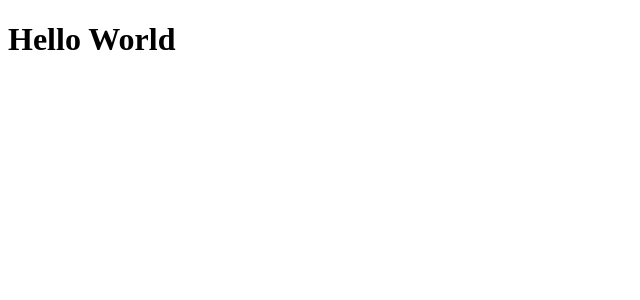
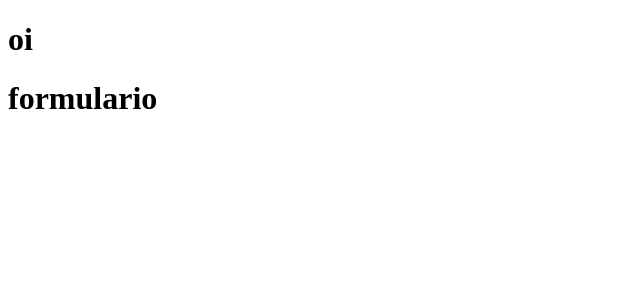
Before and after one commit to imVituZeron/cretidas-challenge, a React (Create React App) app: page / in a window 1280 px wide. Shown: the top 300 px of the page, without its empty margins (0-640 px from the left). Built offline with nearby package versions, Linux system fonts and the light colour scheme.

Commit message:
montando a estrutura de components principais do projeto

```diff
--- a/src/App.js
+++ b/src/App.js
@@ -1,9 +1,12 @@
 import React from 'react';
+import Form from './components/Form/index';
+import Header from './components/Header/index';
 
 function App() {
   return (
     <div className="App">
-      <h1>Hello World</h1>
+      <Header />
+      <Form />
     </div>
   );
 }
--- /dev/null
+++ b/src/components/Form/index.js
@@ -0,0 +1,12 @@
+import React, { Component } from 'react';
+
+
+class Form extends Component {
+   render() {
+      return (
+         <h1>formulario</h1>
+      );
+   }
+}
+
+export default Form;
--- /dev/null
+++ b/src/components/Header/index.js
@@ -0,0 +1,10 @@
+import React from 'react';
+
+function Header(){
+   return(
+      <h1>oi</h1>
+   )
+}
+
+
+export default Header;
```
